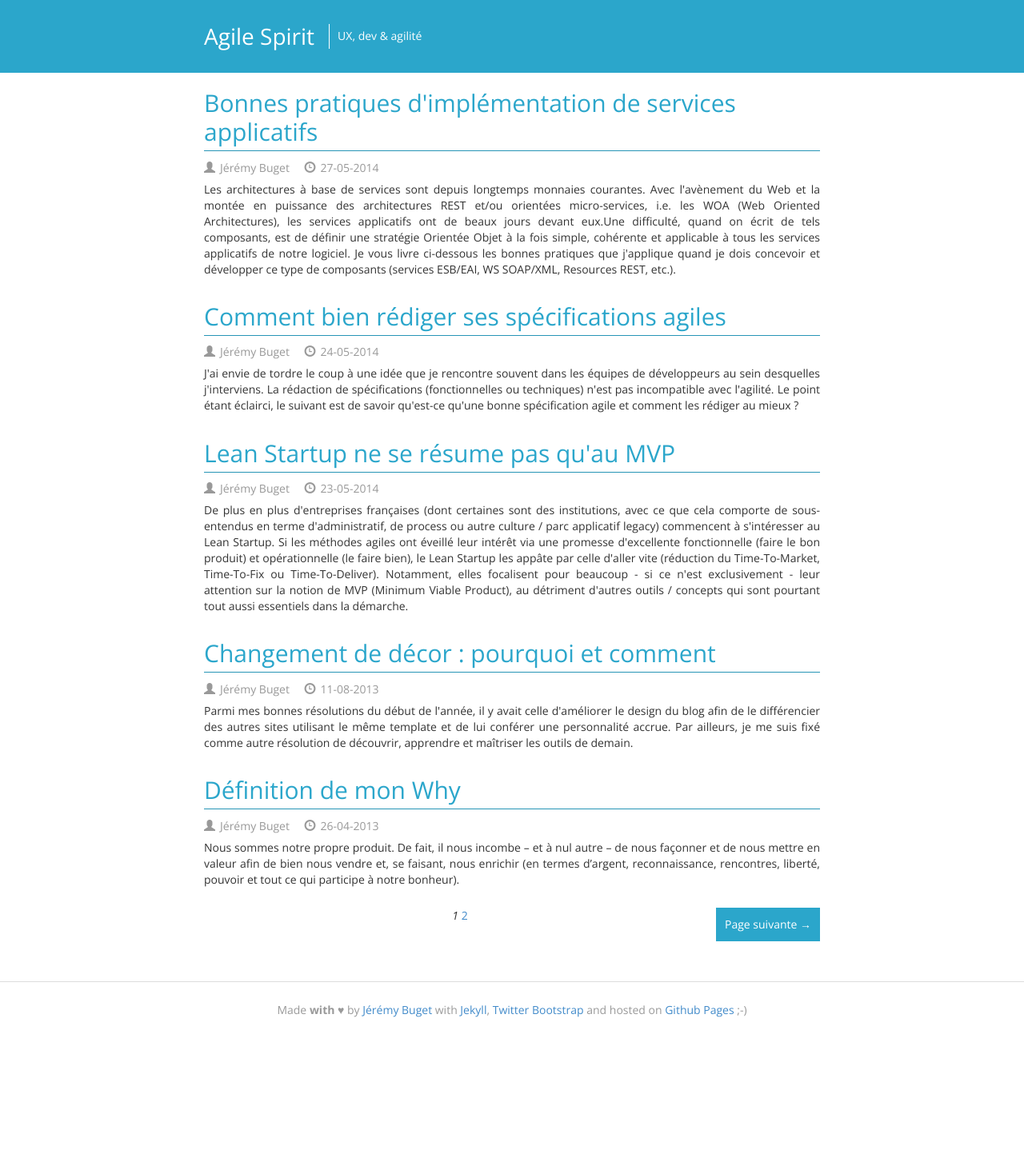
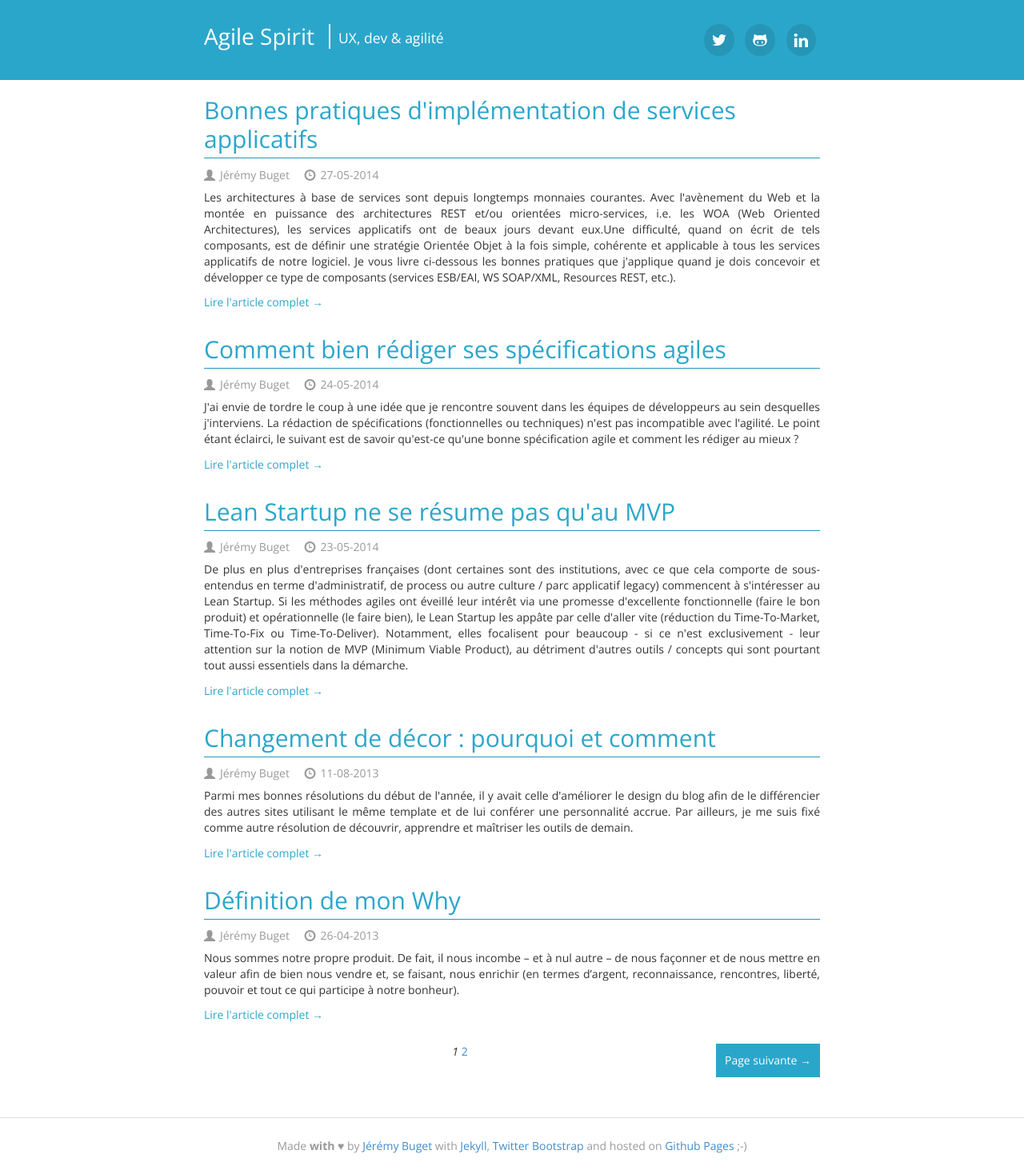
Before and after one commit to AgileSpirit/agilespirit.github.io, a Jekyll site: the page built from index.html, in a window 1280 px wide. Shown: the whole page at 80% size. Built offline with Jekyll 4.4.1, drawn with Linux system fonts in a browser that asks for light colours; Markdown is read by kramdown in place of the engine named in the settings; the list of posts is cut into pages by our own code; before the commit the page ends 1298 px from its top, so only the background shows below that.

Commit message:
New: add social links on header

```diff
--- a/_includes/header.html
+++ b/_includes/header.html
@@ -1,5 +1,10 @@
 <header id="header">
   <div class="container">
     <h1 class="title"><a href="/">{{ site.name }}</a></h1><small>UX, dev &amp; agilité</small>
+    <div id="social" class="pull-right">
+      <a href="https://twitter.com/jbuget" target="_blank" class="ss-link ss-twitter"></a>
+      <a href="https://github.com/AgileSpirit" target="_blank" class="ss-link ss-octocat"></a>
+      <a href="https://www.linkedin.com/pub/j%C3%A9r%C3%A9my-buget/13/31/b09" target="_blank" class="ss-link ss-linkedin"></a>
+    </div>
   </div>
 </header>
--- a/_layouts/post.html
+++ b/_layouts/post.html
@@ -21,6 +21,10 @@ layout: default
 
   <div class="post-content">
     {{ content }}
+  </div>
+
+  <div class="post-sharing">
+
   </div>
 
 </div>
--- a/assets/css/styles.css
+++ b/assets/css/styles.css
@@ -84,7 +84,7 @@ ul {
 #header h1.title {
   display: inline-block;
   font-size: 2em;
-  border-right: 1px solid #FFF;
+  border-right: 2px solid #FFF;
   padding-right: 18px;
   margin-right: 10px;
   padding-bottom: 0;
@@ -93,14 +93,37 @@ ul {
   margin-bottom: 0;
 }
 #header small {
-  vertical-align: super;
-  font-size: 1em;
+  vertical-align: text-bottom;
+  font-size: 1.25em;
 }
 
 #header a {
   color: #FFF;
   text-decoration: none;
 }
+
+/* ------ */
+/* Social */
+/* ------ */
+
+.ss-link {
+  display: inline-block;
+  background-color: #2795b6;
+  padding: 10px 10px 5px 10px;
+  margin: auto 5px;
+  font-size: 1.25em;
+  border-radius: 50%;
+  transition: background-color 0.25s linear;
+  -moz-transition: background-color 0.25s linear;    /* FF3.7+ */
+  -o-transition: background-color 0.25s linear;      /* Opera 10.5 */
+  -webkit-transition: background-color 0.25s linear; /* Saf3.2+, Chrome */
+}
+
+.ss-link:hover,
+.ss-link:focus {
+  background-color: #006582;
+}
+
 
 /* ------ */
 /* Footer */
@@ -125,6 +148,30 @@ ul {
   margin-bottom: 15px;
 }
 
+/* ---------- */
+/* Pagination */
+/* ---------- */
+
+.pager li>a {
+  border-radius: 0;
+  padding: 10px;
+  background-color: #2BA6CB;
+  color: #FFF;
+  text-decoration: none;
+  font-weight: 400;
+  border: 1px solid #2BA6CB;
+  transition: background-color 0.3s linear;
+  -moz-transition: background-color 0.3s linear;    /* FF3.7+ */
+  -o-transition: background-color 0.3s linear;      /* Opera 10.5 */
+  -webkit-transition: background-color 0.3s linear; /* Saf3.2+, Chrome */
+}
+
+.pager li>a:hover,
+.pager li>a:focus {
+  background-color: #2795b6;
+  border-color: #2795b6;
+}
+
 /* ------------------------ */
 /* Common 'post' properties */
 /* ------------------------ */
@@ -141,25 +188,15 @@ ul {
 .post-meta-data {
   margin-left: 6px;
   margin-right: 15px;
+  vertical-align: text-bottom;
+}
+
+.post-excerpt {
+  margin-bottom: 0.8em;
 }
 
 .post .title {
   margin-bottom: 0;
-}
-
-.post .meta {
-  color: #CACACA;
-  margin-top: 0;
-  margin-bottom: 0;
-  border-top: 1px solid #F1F1F1;
-  border-bottom: 1px solid #F1F1F1;
-  padding: 0.875em 0;
-}
-
-.post .excerpt,
-.post .content,
-.post .comments {
-  padding: 0.35em 0 0.875em;
 }
 
 .post a {
@@ -194,22 +231,6 @@ ul {
   margin-top: 0.5em;
 }
 
-.pager li>a {
-  border-radius: 0;
-  padding: 10px;
-  background-color: #2BA6CB;
-  color: #FFF;
-  text-decoration: none;
-  font-weight: 400;
-  border: 1px solid #2BA6CB;
-}
-
-.pager li>a:hover,
-.pager li>a:focus {
-  background-color: #2795b6;
-  border-color: #2795b6;
-}
-
 /* ----------- */
 /* Single post */
 /* ----------- */
@@ -231,7 +252,6 @@ ul {
 /* --------------- */
 
 .comments {
-  border-top: 1px solid #006582;
   margin-top: 2em;
   padding-top: 1em;
 }
@@ -259,25 +279,12 @@ ul {
   #github-ribbon {
     display: none;
   }
-  #header-bottom {
-    display: none;
-  }
   #header h1.title {
     border: none;
     margin: 0;
     padding: 0;
   }
-  #header .subtitle {
+  #social {
     display: none;
   }
-  #footer .wrapper .block {
-    width: 100px;
-  }
-  #footer .wrapper .block div {
-    display: none;
-  }
-  #home .posts .post span {
-    display: none;
-  }
-
 }
--- a/index.html
+++ b/index.html
@@ -27,6 +27,7 @@ title: Agile Spirit
 
       <div class="post-content">
         <p class="post-excerpt">{{ post.excerpt }}</p>
+        <p><a href="{{ post.url }}">Lire l'article complet &rarr;</a></p>
       </div>
     </li>
     {% endfor %}
```
